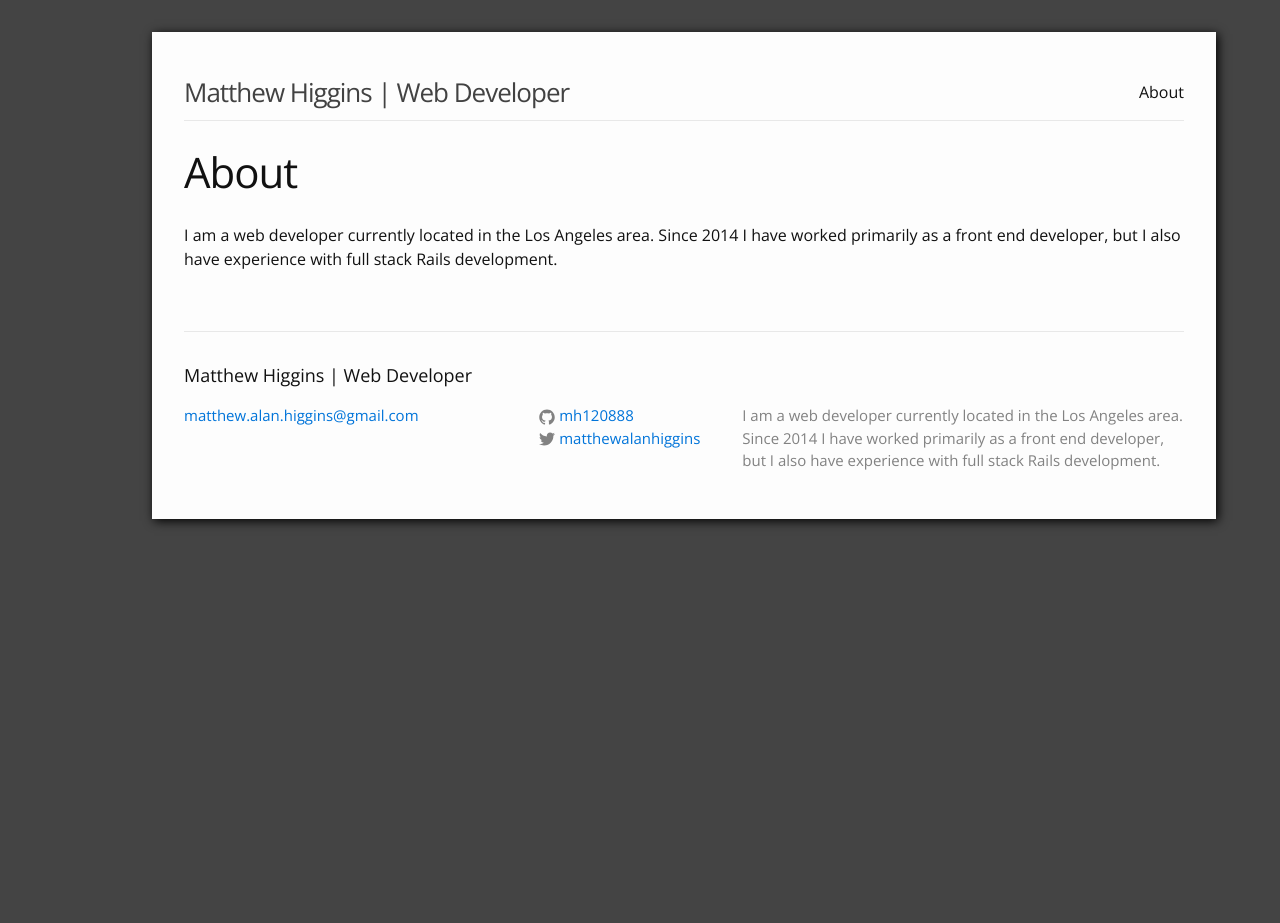
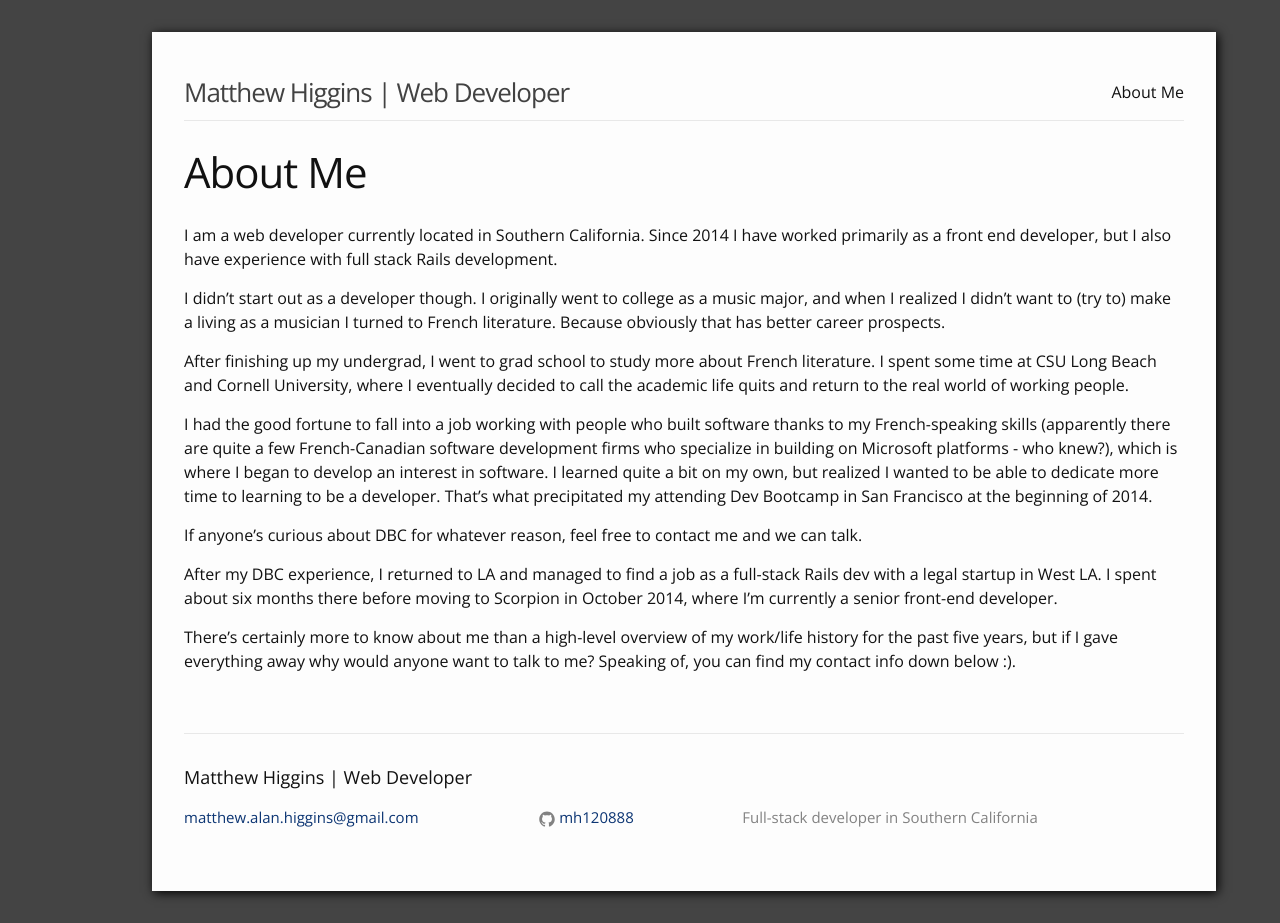
Before and after one commit to mh120888/new-portfolio, a Jekyll site: the page built from about.md, in a window 1280 px wide. Built offline with Jekyll 4.4.1, drawn with Linux system fonts in a browser that asks for light colours; before the commit the page ends 900 px from its top, so only the background shows below that.

Commit message:
Adds new post about hosting on GitHub, modifes brandcolor SCSS variable, updates bio on About page, removes Twitter references, and reorders some things on the home page

```diff
--- a/_config.yml
+++ b/_config.yml
@@ -5,11 +5,9 @@ description: > # this means to ignore newlines until "baseurl:"
   Matthew Higgins is a web developer currently located in the Los Angeles area. Since 2014 he has worked primarily as a front end developer,
   but he also has experience as a full stack Rails developer.
 footer_info: > # this means to ignore newlines until "baseurl:"
-  I am a web developer currently located in the Los Angeles area. Since 2014 I have worked primarily as a front end developer,
-  but I also have experience with full stack Rails development.
+  Full-stack developer in Southern California
 baseurl: "" # the subpath of your site, e.g. /blog/
 url: "http://www.matthewalanhiggins.com" # the base hostname & protocol for your site
-twitter_username: matthewalanhiggins
 github_username:  mh120888
 linkedin: https://www.linkedin.com/in/matthewalanhiggins⁄
 
--- a/_layouts/home.html
+++ b/_layouts/home.html
@@ -11,8 +11,8 @@
             <div class='text-wrapper'>
                 <h1>Matthew Higgins</h1>
                 <h2>Web Developer</h2>
-                <span class='contact-info'><span class='label'>Email:</span> {{ site.email }}</span>
-                <span class='contact-info'><span class='label'>GitHub:</span> {{  site.github_username }}</span>
+                <span class='contact-info'><span class='label'>Email:</span> <a href="mailto:{{ site.email }}">{{ site.email }}</a></span>
+                <span class='contact-info'><span class='label'>GitHub:</span> <a href="https://github.com/{{ site.github_username }}">{{  site.github_username }}</a></span>
             </div>
         </header>
         <div class="wrapper">
--- a/_sass/_base.scss
+++ b/_sass/_base.scss
@@ -100,10 +100,6 @@ h1, h2, h3, h4, h5, h6 {
 a {
     color: $brand-color;
     text-decoration: none;
-
-    &:visited {
-        color: darken($brand-color, 15%);
-    }
 
     &:hover {
         color: $text-color;
--- a/about.md
+++ b/about.md
@@ -1,7 +1,19 @@
 ---
 layout: page
-title: About
+title: About Me
 permalink: /about/
 ---
 
-I am a web developer currently located in the Los Angeles area. Since 2014 I have worked primarily as a front end developer, but I also have experience with full stack Rails development.
+I am a web developer currently located in Southern California. Since 2014 I have worked primarily as a front end developer, but I also have experience with full stack Rails development.
+
+I didn't start out as a developer though. I originally went to college as a music major, and when I realized I didn't want to (try to) make a living as a musician I turned to French literature.  Because obviously that has better career prospects.
+
+After finishing up my undergrad, I went to grad school to study more about French literature.  I spent some time at CSU Long Beach and Cornell University, where I eventually decided to call the academic life quits and return to the real world of working people.
+
+I had the good fortune to fall into a job working with people who built software thanks to my French-speaking skills (apparently there are quite a few French-Canadian software development firms who specialize in building on Microsoft platforms - who knew?), which is where I began to develop an interest in software. I learned quite a bit on my own, but realized I wanted to be able to dedicate more time to learning to be a developer.  That's what precipitated my attending Dev Bootcamp in San Francisco at the beginning of 2014.
+
+If anyone's curious about DBC for whatever reason, feel free to contact me and we can talk.
+
+After my DBC experience, I returned to LA and managed to find a job as a full-stack Rails dev with a legal startup in West LA. I spent about six months there before moving to Scorpion in October 2014, where I'm currently a senior front-end developer.
+
+There's certainly more to know about me than a high-level overview of my work/life history for the past five years, but if I gave everything away why would anyone want to talk to me?  Speaking of, you can find my contact info down below :).
--- a/css/main.scss
+++ b/css/main.scss
@@ -15,7 +15,7 @@ $spacing-unit:     30px;
 
 $text-color:       #111;
 $background-color: #fdfdfd;
-$brand-color:      #0074d9;
+$brand-color:      #0C3573;
 
 $grey-color:       #828282;
 $grey-color-light: lighten($grey-color, 40%);
```
Also changed, not shown: _posts/2015-11-28-hosting-this-site-with-GitHub-pages.markdown (added, +30 -0 lines), index.html (+10 -12 lines).
